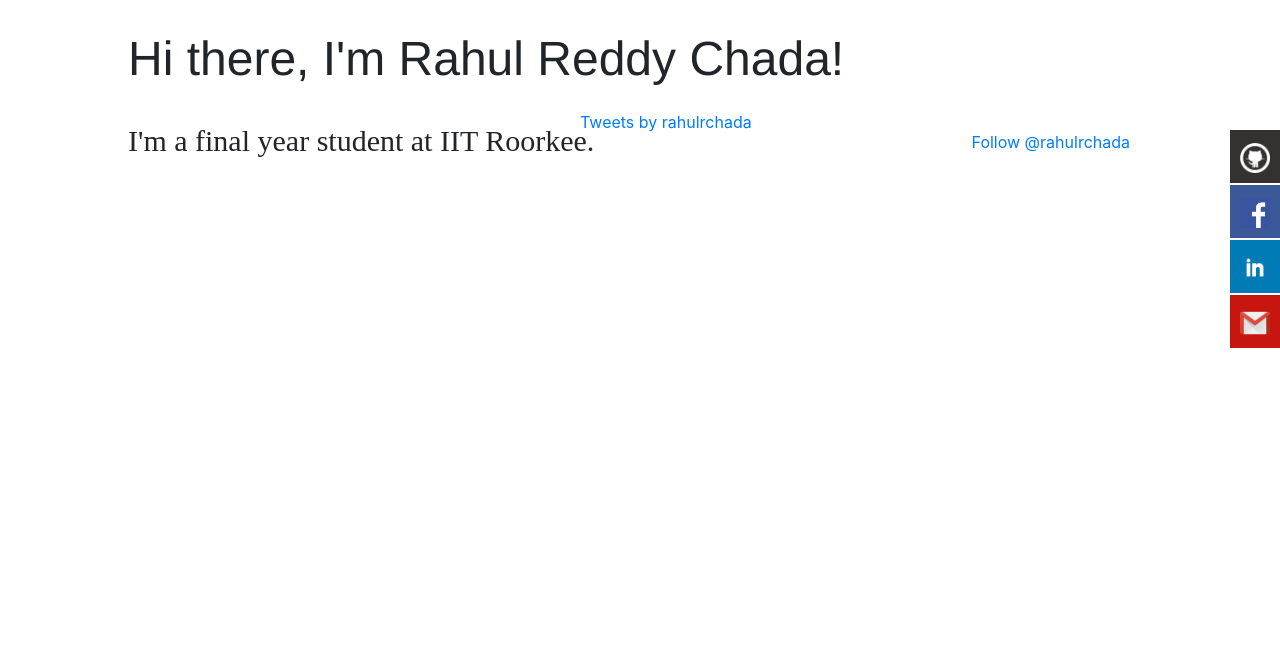
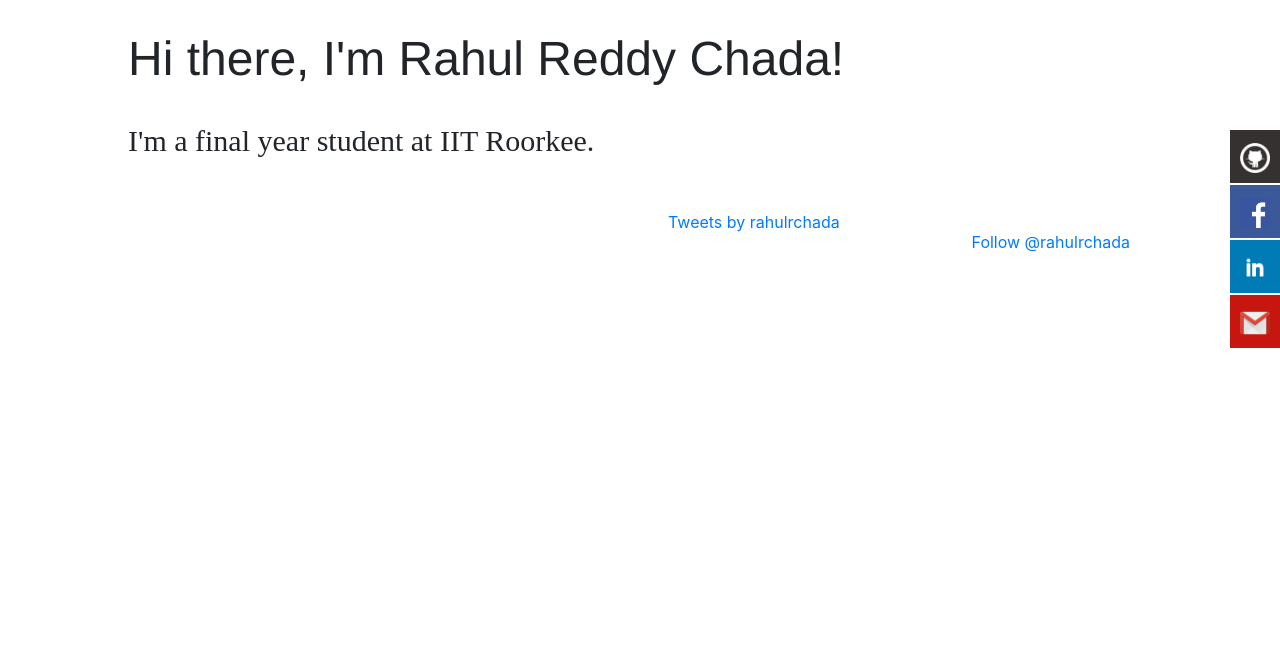
Before and after one commit to rahulcreddy/rahulcreddy.github.io, a PHP site: page / in a window 1280 px wide. Shown: the part 50-699 px from the top of the page. Run offline with PHP 8.4, Linux system fonts and the light colour scheme; some libraries are stand-ins or nearby versions.

Commit message:
Update input.css

```diff
--- a/style/css/input.css
+++ b/style/css/input.css
@@ -172,18 +172,19 @@ footer {
   -webkit-touch-callout: none;
   /* Disable Android and iOS callouts*/ }
 #twitter-container{
-    width: 600px;
+    width: 40%;
     height: 440px;
     overflow: scroll;
-    position: fixed;
-    top: 160px;
+    position: absolute;
+    top: 260px;
     right: 100px;
 }
 
 #follow-twitter {
-    position: fixed;
-    top : 180px;
+    position: absolute;
+    top : 280px;
     right: 150px;
 }
 
+
 /*# sourceMappingURL=input.css.map */
```
